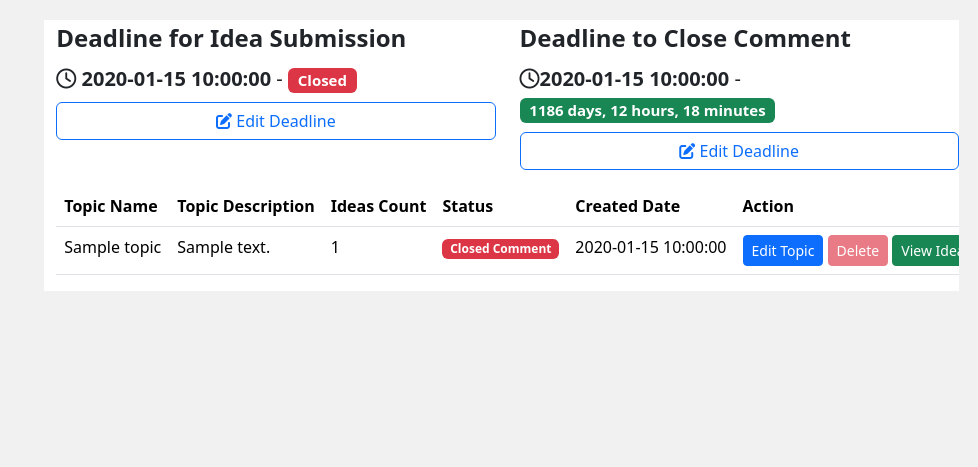
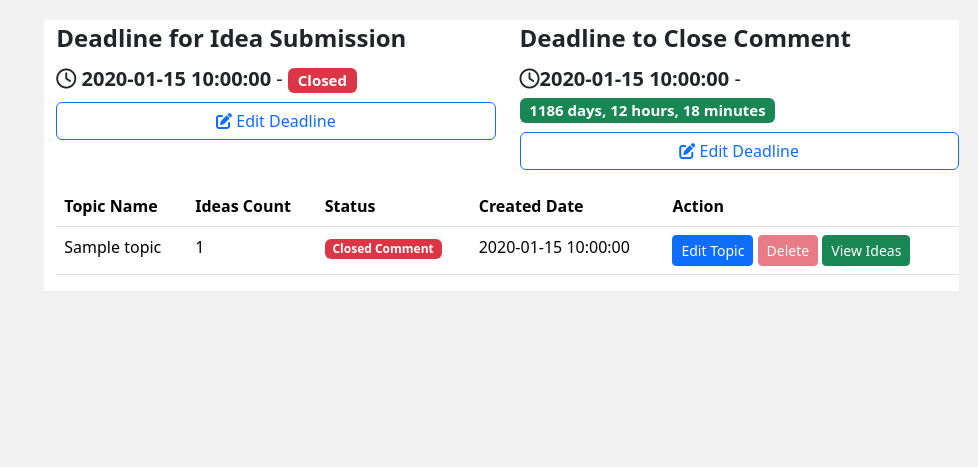
Before and after one commit to lechiluan/IdeasManagementSystem, a PHP site: page /QAM_Topics.php in a window 1280 px wide. Shown: the part 202-669 px from the top of the page, without its empty margins (302-1280 px from the left). Run offline with PHP 8.4, Linux system fonts and the light colour scheme; a user stored in the database is signed in; tables that the repository leaves empty hold one stand-in row (values such as "Sample post"); data that the repository does not hold is empty; some libraries are stand-ins or nearby versions.

Commit message:
edit topic

```diff
--- a/QAM_Topics.php
+++ b/QAM_Topics.php
@@ -351,7 +351,6 @@ if (!isset($_SESSION['login'])) {
                                     <tr>
                                         <th scope="col"></th>
                                         <th scope="col">Topic Name</th>
-                                        <th scope="col">Topic Description</th>
                                         <th scope="col">Create Date</th>
                                         <th scope="col">Action</th>
                                     </tr>
@@ -363,7 +362,6 @@ if (!isset($_SESSION['login'])) {
                                                        id="checkRow"></td>
                                             <td hidden><?php echo $row['TopicID'] ?></td>
                                             <td><?php echo $row['TopicName']; ?></td>
-                                            <td><?php echo $row['Description']; ?></td>
                                             <td><?php echo $row['CreateDate'] ?></td>
                                             <td>
                                                 <button class="btn btn-sm btn-primary edit-deadline"
@@ -494,7 +492,6 @@ if (!isset($_SESSION['login'])) {
                                             <thead>
                                             <tr>
                                                 <th scope="col">Topic Name</th>
-                                                <th scope="col">Topic Description</th>
                                                 <th scope="col">Ideas Count</th>
                                                 <th scope="col">Status</th>
                                                 <th scope="col">Created Date</th>
@@ -505,7 +502,6 @@ if (!isset($_SESSION['login'])) {
                                                 <tbody>
                                                 <tr>
                                                     <td><?php echo $row['TopicName']; ?></td>
-                                                    <td><?php echo $row['Description']; ?></td>
                                                     <td><?php
                                                         include 'connection.php';
                                                         $sql = "SELECT COUNT(*) AS total FROM Idea WHERE TopicID = $row[TopicID]";
--- a/database/db_ideas.sql
+++ b/database/db_ideas.sql
@@ -33,7 +33,7 @@ CREATE TABLE Topic
 (
     TopicID     INT PRIMARY KEY AUTO_INCREMENT,
     TopicName   VARCHAR(50)  NOT NULL,
-    Description VARCHAR(200) NOT NULL,
+    Description LONGTEXT NOT NULL,
     CreateDate  DATETIME     NOT NULL,
     DeadlineID  INT NULL,
     FOREIGN KEY (DeadlineID) REFERENCES Deadline (DeadlineID)
```
